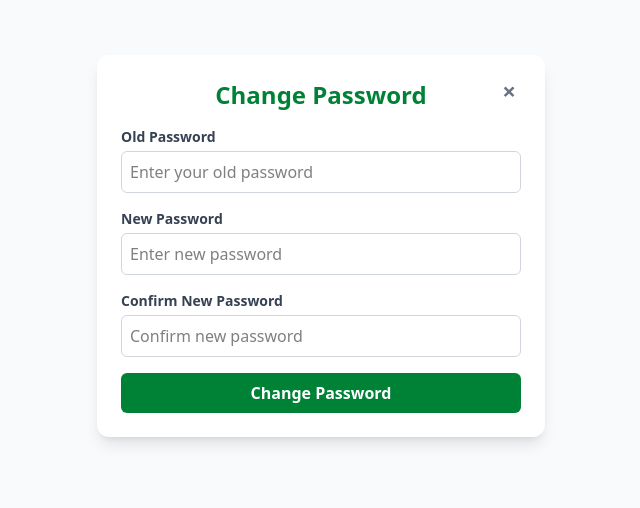
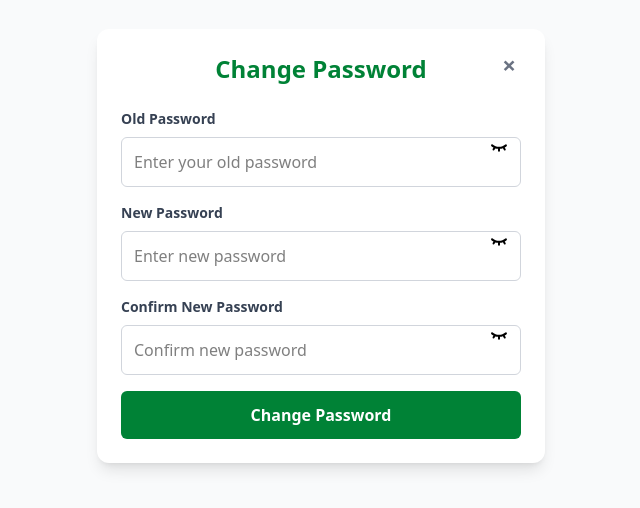
Before and after one commit to Jainil-Patel1210/KrushiSetu, a React (Vite) app: page /change-password in a window 1280 px wide. Shown: the part 154-662 px from the top of the page, without its empty margins (319-959 px from the left). Built offline with nearby package versions, Linux system fonts and the light colour scheme; no server answers.

Commit message:
Make changepassword and personal_info page complete

```diff
--- a/src/Components/HomePage/Subsidy.jsx
+++ b/src/Components/HomePage/Subsidy.jsx
@@ -37,11 +37,14 @@ const Subsidy = () => {
   const handleApplyClick = (subsidy) => {
     const token = localStorage.getItem('access');
     if (token) {
-      // user logged in -> go to apply page
       navigate(`/apply/${subsidy.id}`, { state: { subsidy } });
     } else {
-      // not logged in -> send to login and preserve target
       navigate('/login', { state: { redirectTo: `/apply/${subsidy.id}` } });
+      const token2 = localStorage.getItem('access');
+      if(token2){
+        navigate(`/apply/${subsidy.id}`, { state: { subsidy } });
+      }
+
     }
   };
 
--- a/src/Components/Signup_And_Login/Authentication.jsx
+++ b/src/Components/Signup_And_Login/Authentication.jsx
@@ -1,6 +1,6 @@
 import React, { useState } from 'react';
 import './Authentication.css'; // Your main CSS file
-import { useNavigate } from 'react-router-dom';
+import { useNavigate, useLocation } from 'react-router-dom';
 import { FontAwesomeIcon } from '@fortawesome/react-fontawesome';
 import { faArrowLeftLong } from '@fortawesome/free-solid-svg-icons';
 import Login from './Login';
@@ -10,18 +10,23 @@ import Settings from '../HomePage/Settings';
 
 function Authentication() {
     const navigate = useNavigate();
+    const location = useLocation();
+    const redirectTo = location?.state?.redirectTo || null;
     const [page, setPage] = useState('login'); // 'login' or 'signup'
     const [forgotPasswordActive, setForgotPasswordActive] = useState(false); // Controls visibility of ForgotPasswordFlow
 
     // Function to switch between login and signup, and reset states
     const handlePageSwitch = (targetPage) => {
         setPage(targetPage);
-        setForgotPasswordActive(false); // Always exit forgot password flow when switching tabs
-        // Any other top-level resets if necessary
+        setForgotPasswordActive(false);
     };
 
     // Callback for LoginPage to trigger navigation after successful login
     const handleLoginSuccess = () => {
+        if (redirectTo) {
+            navigate(redirectTo);
+            return;
+        }
         navigate('/sidebar');
     };
 
@@ -40,7 +45,6 @@ function Authentication() {
         setForgotPasswordActive(false);
         setPage('login');
     };
-
 
     return (
         <>
--- a/src/Components/Signup_And_Login/api.js
+++ b/src/Components/Signup_And_Login/api.js
@@ -1,9 +1,12 @@
 import axios from "axios";
 
 const api = axios.create({
-  baseURL: `${import.meta.env.VITE_BASE_URL}/api`,
+  baseURL: import.meta.env.MODE === 'development'
+    ? 'http://127.0.0.1:8000/api'
+    : `${import.meta.env.VITE_BASE_URL}/api`,
   withCredentials: true,
 });
+
 
 let isRefreshing = false;
 let failedQueue = [];
--- a/src/Components/User_Profile/ChangePassword.jsx
+++ b/src/Components/User_Profile/ChangePassword.jsx
@@ -2,17 +2,22 @@ import React, { useState } from "react";
 import api from "./api1";
 import { Toaster, toast } from "react-hot-toast";
 import { useNavigate } from "react-router-dom";
+import PasswordToggleIcon from "../Signup_And_Login/PasswordToggleIcon";
 
 function ChangePassword() {
   const [oldPassword, setOldPassword] = useState("");
   const [newPassword, setNewPassword] = useState("");
   const [confirmPassword, setConfirmPassword] = useState("");
   const [isLoading, setIsLoading] = useState(false);
+  const [showOldPassword, setShowOldPassword] = useState(false);
+  const [showNewPassword, setShowNewPassword] = useState(false);
+  const [showConfirmPassword, setShowConfirmPassword] = useState(false);
   const navigate = useNavigate();
 
   const onClose = () => {
     navigate('/sidebar');
-  }
+  };
+
   const handleSubmit = async (e) => {
     e.preventDefault();
     if (!oldPassword || !newPassword || !confirmPassword) {
@@ -47,7 +52,7 @@ function ChangePassword() {
   return (
     <>
       <Toaster position="top-center" reverseOrder={false} />
-      <div className="fixed inset-0 flex justify-center items-center bg-gray-50 md:p-auto p-6">
+      <div className="fixed inset-0 flex justify-center items-center bg-gray-50 p-6 md:p-0">
         <div className="bg-white shadow-lg rounded-xl p-6 w-full max-w-md relative">
           <button
             onClick={onClose}
@@ -56,57 +61,76 @@ function ChangePassword() {
           >
             &times;
           </button>
-          <h2 className="text-2xl font-bold text-center text-green-700 mb-4">
+          <h2 className="text-2xl font-bold text-center text-green-700 mb-6">
             Change Password
           </h2>
 
           <form onSubmit={handleSubmit} className="space-y-4">
-            <div>
-              <label className="block text-gray-700 text-sm font-semibold mb-1">
+            {/* Old Password */}
+            <div className="relative">
+              <label className="block text-gray-700 text-sm font-semibold mb-2">
                 Old Password
               </label>
               <input
-                type="password"
+                type={showOldPassword ? "text" : "password"}
                 value={oldPassword}
                 onChange={(e) => setOldPassword(e.target.value)}
-                className="w-full p-2 border border-gray-300 rounded-md focus:outline-none focus:ring-2 focus:ring-green-600"
+                className="w-full p-3 border border-gray-300 rounded-md focus:outline-none focus:ring-2 focus:ring-green-600"
                 placeholder="Enter your old password"
                 required
               />
+              <PasswordToggleIcon
+                className="absolute right-3 top-1/2 transform -translate-y-1/2 cursor-pointer"
+                visible={showOldPassword}
+                onClick={() => setShowOldPassword((prev) => !prev)}
+              />
             </div>
 
-            <div>
-              <label className="block text-gray-700 text-sm font-semibold mb-1">
+            {/* New Password */}
+            <div className="relative">
+              <label className="block text-gray-700 text-sm font-semibold mb-2">
                 New Password
               </label>
               <input
-                type="password"
+                type={showNewPassword ? "text" : "password"}
                 value={newPassword}
                 onChange={(e) => setNewPassword(e.target.value)}
-                className="w-full p-2 border border-gray-300 rounded-md focus:outline-none focus:ring-2 focus:ring-green-600"
+                className="w-full p-3 border border-gray-300 rounded-md focus:outline-none focus:ring-2 focus:ring-green-600"
                 placeholder="Enter new password"
                 required
               />
+              <PasswordToggleIcon
+                className="absolute right-3 top-1/2 transform -translate-y-1/2 cursor-pointer"
+                visible={showNewPassword}
+                onClick={() => setShowNewPassword((prev) => !prev)}
+              />
             </div>
 
-            <div>
-              <label className="block text-gray-700 text-sm font-semibold mb-1">
+            {/* Confirm New Password */}
+            <div className="relative">
+              <label className="block text-gray-700 text-sm font-semibold mb-2">
                 Confirm New Password
               </label>
               <input
-                type="password"
+                type={showConfirmPassword ? "text" : "password"}
                 value={confirmPassword}
                 onChange={(e) => setConfirmPassword(e.target.value)}
-                className="w-full p-2 border border-gray-300 rounded-md focus:outline-none focus:ring-2 focus:ring-green-600"
+                className="w-full p-3 border border-gray-300 rounded-md focus:outline-none focus:ring-2 focus:ring-green-600"
                 placeholder="Confirm new password"
                 required
               />
+              <PasswordToggleIcon
+                className="absolute right-3 top-1/2 pt-8 cursor-pointer"
+                visible={showConfirmPassword}
+                onClick={() => setShowConfirmPassword((prev) => !prev)}
+              />
             </div>
 
+            {/* Submit Button */}
             <button
               type="submit"
               disabled={isLoading}
-              className={`w-full text-white font-semibold py-2 px-4 rounded-md transition duration-200 ${
+              className={`w-full text-white font-semibold py-3 px-4 rounded-md transition duration-200 ${
                 isLoading
                   ? "bg-green-400 cursor-not-allowed"
                   : "bg-green-700 hover:bg-green-800"
--- a/src/Components/User_Profile/personal_info.jsx
+++ b/src/Components/User_Profile/personal_info.jsx
@@ -460,7 +460,10 @@ function Personal_info() {
                             <div className="flex flex-col">
                                 <label className="text-md font-semibold">Land Size <span className="text-red-500">*</span></label>
                                 <input type="text" value={formData.land_size}
-                                    onChange={(e) => handleInputChange(e.target.value, "land_size")} placeholder="Enter Land Size" className="h-12 border border-gray-300 rounded-md px-3 text-sm mt-1 focus:ring-2 focus:ring-green-600 focus:outline-none" />
+                                    onChange={(e) => {
+                                        const digits = e.target.value.replace(/[^0-9.]/g, '');
+                                        handleInputChange(digits, "land_size");
+                                    }} placeholder="Enter Land Size" className="h-12 border border-gray-300 rounded-md px-3 text-sm mt-1 focus:ring-2 focus:ring-green-600 focus:outline-none" />
                             </div>
                             <div className="flex flex-col">
                                 <label className="text-md font-semibold">Unit <span className="text-red-500">*</span></label>
```
Also changed, not shown: 1 other file (tests, documents, lock files or other folders).
